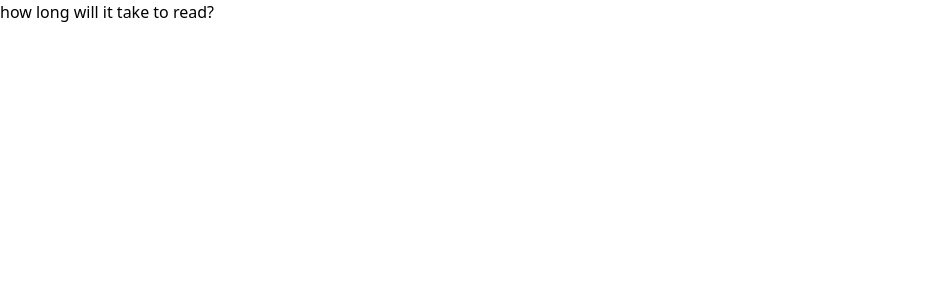
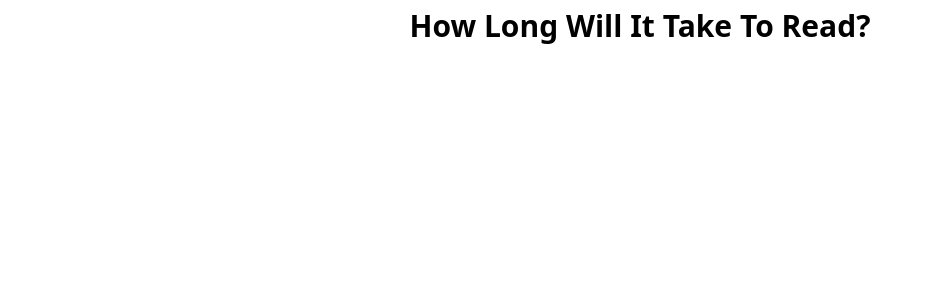
Before and after one commit to yash373/how-long-will-it-take-to-read, a Next.js app: page / in a window 1280 px wide. Shown: the top 300 px of the page, without its empty margins (0-932 px from the left). Built offline with nearby package versions, Linux system fonts and the light colour scheme.

Commit message:
added button component and style for title component

```diff
--- /dev/null
+++ b/components/Homepage/Button.tsx
@@ -0,0 +1,21 @@
+import React from 'react'
+import { useRouter } from 'next/router'
+
+interface ButtonProps {
+    name: string,
+    link: string
+}
+
+export const Button = ({ name, link }: ButtonProps) => {
+    const router = useRouter()
+
+    const handleClick = () => {
+        router.push(link)
+    }
+
+    return (
+        <div className='flex w-full'>
+            <button className='bg-green-500 hover:bg-green-700 rouded-md px-4 py-2 flex rounded-md' >Button</button>
+        </div>
+    )
+}
--- a/components/Homepage/Title.tsx
+++ b/components/Homepage/Title.tsx
@@ -6,7 +6,7 @@ interface TitleProps {
 
 const Title = ({ title }: TitleProps) => {
     return (
-        <div>
+        <div className='font-extrabold text-3xl text-center py-2 capitalize'>
             {title}
         </div>
     )
```
